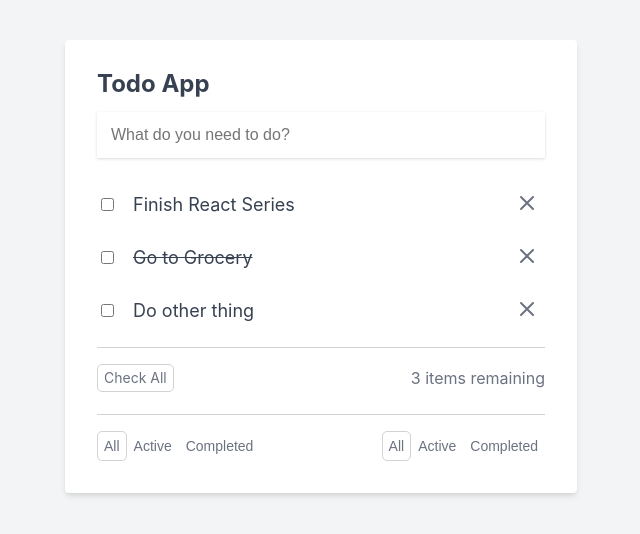
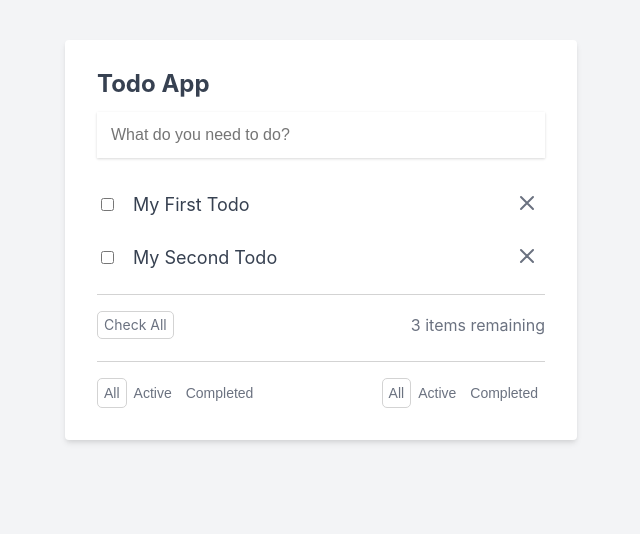
Before and after one commit to WaiYanHeinWillian/React-Ch7-Todo-apps-with-API, a React (Create React App) app: page / in a window 1280 px wide. Shown: the top 534 px of the page, without its empty margins (319-959 px from the left). Built offline with nearby package versions, Linux system fonts and the light colour scheme; data requests are answered from the project's data file; the HTML template or start-up script is replaced by a standard one.

Commit message:
Ch7-Ep40-fetch all todos

```diff
--- a/src/App.js
+++ b/src/App.js
@@ -5,8 +5,20 @@
 import CheckAllAndRemaining from "./components/CheckAllAndRemaining.js"
 import TodoFilters from "./components/TodoFilters.js"
 import ClearCompletedBtn from "./components/TodoFilters.js"
+import { useEffect, useState } from 'react';
 
 function App() {
+
+  let [todos,setTodos]=useState([]);
+
+  useEffect(()=>{
+    fetch('http://localhost:3001/todos')
+    .then(res=>res.json())
+    .then((todos)=>{
+      setTodos(todos);
+    })
+  },[])
+
   return (
     <div className="todo-app-container">
       <div className="todo-app">
@@ -14,7 +26,7 @@
 
         <TodoForm/>
 
-        <TodoList/>
+        <TodoList todos={todos}/>
 
         <CheckAllAndRemaining/>
 
--- a/src/components/TodoList.js
+++ b/src/components/TodoList.js
@@ -1,35 +1,15 @@
 import React from 'react'
 
-export default function TodoList() {
+export default function TodoList({todos}) {
   return (
     <ul className="todo-list">
-          <li className="todo-item-container">
+
+          {todos.map(todo=>(
+              <li className="todo-item-container" key={todo.id}>
                 <div className="todo-item">
                   <input type="checkbox" />
-              <span className="todo-item-label">Finish React Series</span>
-              {/* <input type="text" className="todo-item-input" value="Finish React Series" /> */}
-            </div>
-            <button className="x-button">
-              <svg
-                className="x-button-icon"
-                fill="none"
-                viewBox="0 0 24 24"
-                stroke="currentColor"
-              >
-                <path
-                  strokeLinecap="round"
-                  strokeLinejoin="round"
-                  strokeWidth={2}
-                  d="M6 18L18 6M6 6l12 12"
-                />
-              </svg>
-            </button>
-          </li>
-          <li className="todo-item-container">
-            <div className="todo-item">
-              <input type="checkbox" />
-              <span className="todo-item-label line-through">
-                Go to Grocery
+                  <span className={`todo-item-label ${todo.completed ? 'line-through' : ''}`}>
+                    {todo.title}
                   </span>
                   {/* <input type="text" className="todo-item-input" value="Go to Grocery" /> */}
                 </div>
@@ -49,28 +29,8 @@
                   </svg>
                 </button>
               </li>
-          <li className="todo-item-container">
-            <div className="todo-item">
-              <input type="checkbox" />
-              <span className="todo-item-label">Do other thing</span>
-              {/* <input type="text" className="todo-item-input" value="Do other thing /> */}
-            </div>
-            <button className="x-button">
-              <svg
-                className="x-button-icon"
-                fill="none"
-                viewBox="0 0 24 24"
-                stroke="currentColor"
-              >
-                <path
-                  strokeLinecap="round"
-                  strokeLinejoin="round"
-                  strokeWidth={2}
-                  d="M6 18L18 6M6 6l12 12"
-                />
-              </svg>
-            </button>
-          </li>
+          ))}
+
         </ul>
   )
 }
```
Lines whose indentation alone changed are shown as unchanged.
